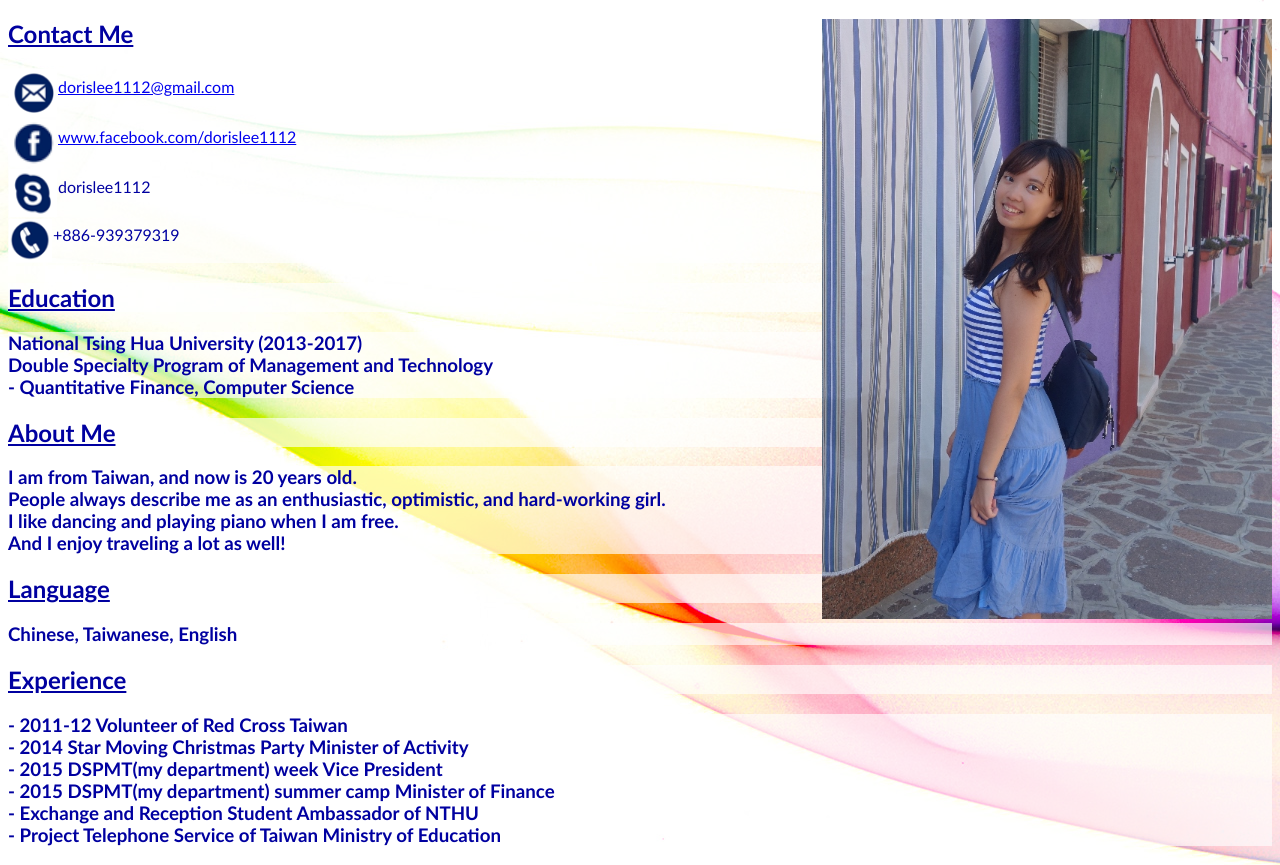
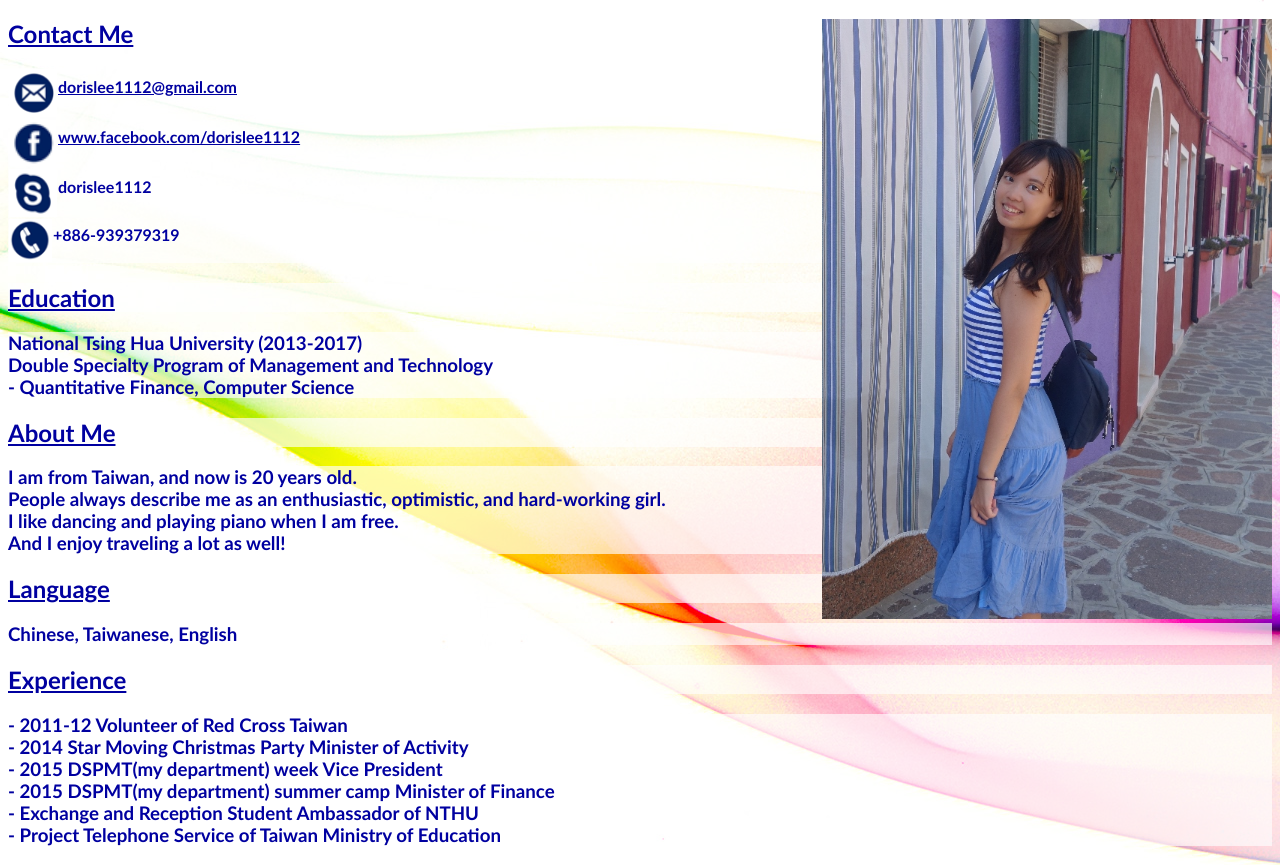
Before and after one commit to dorislee1112/dorislee1112.github.io, a plain HTML site: page index.html in a window 1280 px wide. Shown: the part 70-935 px from the top of the page. Drawn offline with Linux system fonts and the light colour scheme.

Commit message:
color bold
color bold

```diff
--- a/index.css
+++ b/index.css
@@ -1,5 +1,10 @@
 p {
     background-color: rgba(255, 255, 255, .65);
+}
+
+a {
+    color: #0000a0;
+    font-weight: bold;
 }
 
 h2.tag {
--- a/index.html
+++ b/index.html
@@ -19,9 +19,9 @@
                 <br>
                 <img src="2.gif" height=50 width=50 align=middle><a href="http://www.facebook.com/dorislee1112" target="_new">www.facebook.com/dorislee1112</a>
                 <br>
-                <img src="3.png" height=50 width=50 align=middle>dorislee1112
+                <img src="3.png" height=50 width=50 align=middle><b>dorislee1112</b>
                 <br>
-                <img src="4.png" height=45 width=45 align=middle>+886-939379319
+                <img src="4.png" height=45 width=45 align=middle><b>+886-939379319</b>
             </p>
             <h2 class="tag"><u>Education</u></h2>
             <h3>
```
